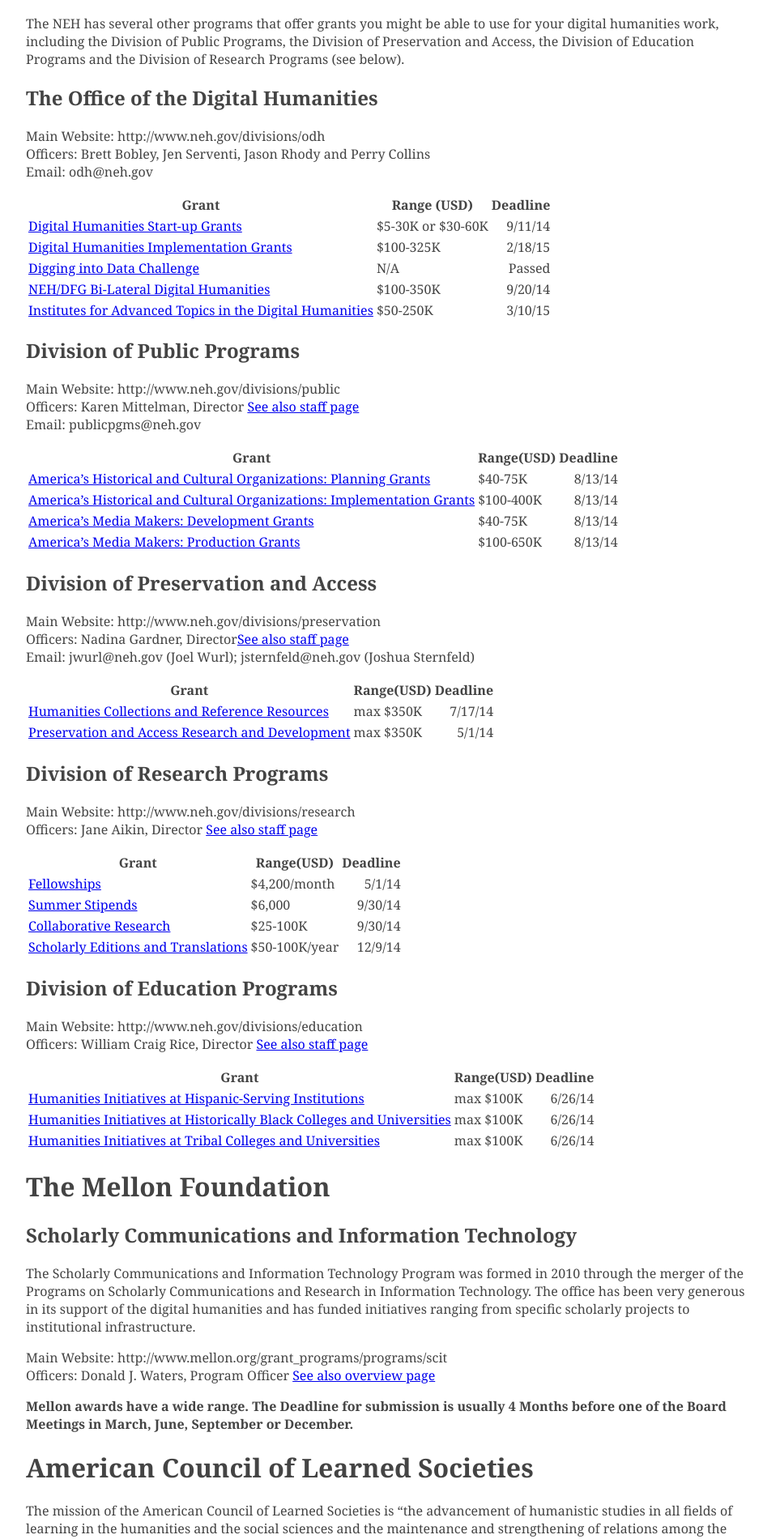
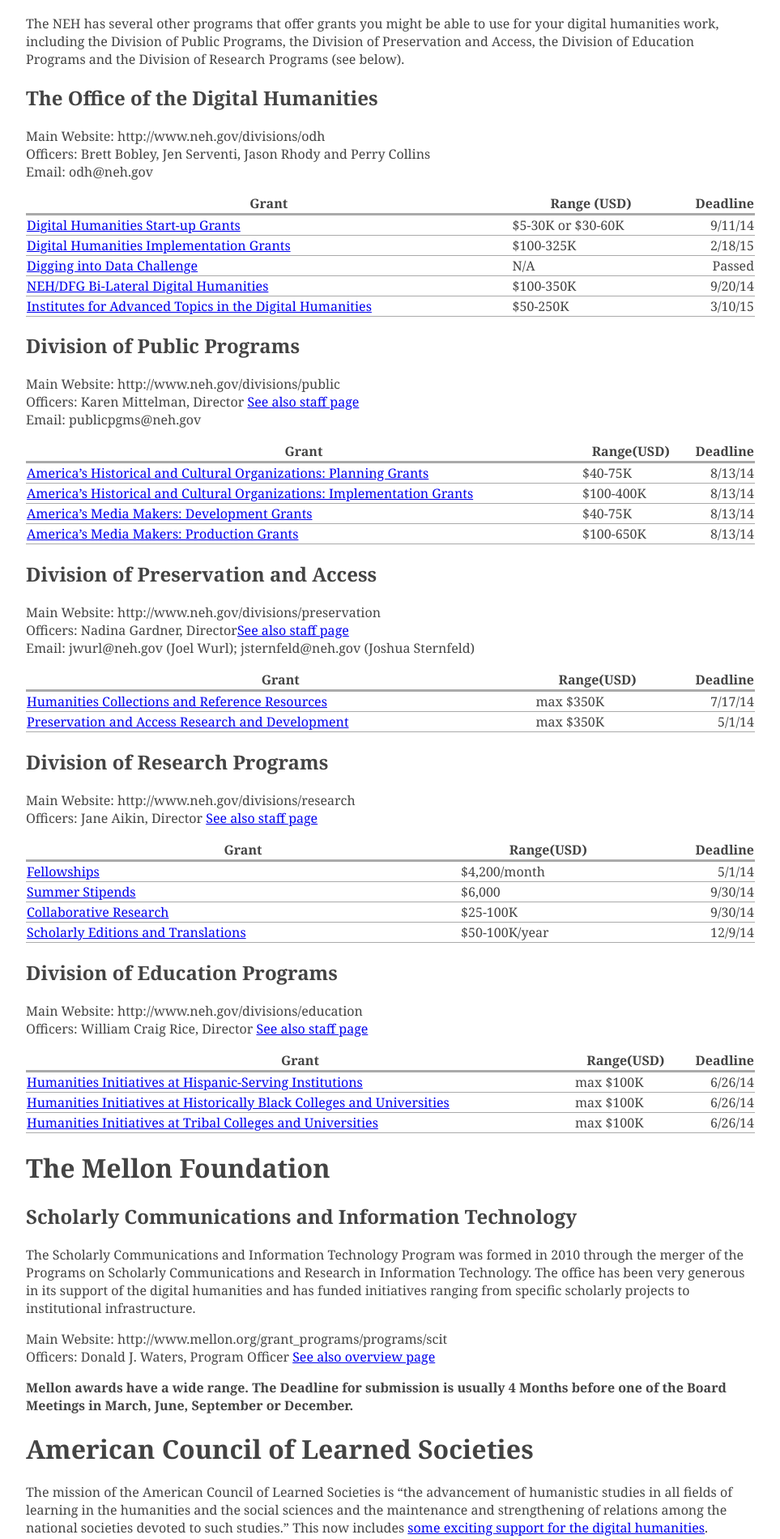
Before and after one commit to achorg/dhfunding, a Jekyll site: the page built from index.md, in a window 1280 px wide. Shown: the part 548-2448 px from the top of the page at 81% size, without its empty margins (158-1121 px from the left). Built offline with Jekyll 4.4.1, drawn with Linux system fonts in a browser that asks for light colours; Markdown is read by kramdown in place of the engine named in the settings.

Commit message:
Table styles.

```diff
--- a/css/styles.css
+++ b/css/styles.css
@@ -1,6 +1,20 @@
 body {
     max-width:900px;
     margin: 0 auto;
+    padding: 0 2em;
     color: #444;
     font-family: "Noto Serif", Georgia, serif;
 }
+
+table {
+    width: 100%;
+    border-collapse: collapse;
+}
+
+thead tr {
+    border-bottom: 3px solid #aaa;
+}
+
+tbody tr {
+    border-bottom: 1px solid #aaa;
+}
```
